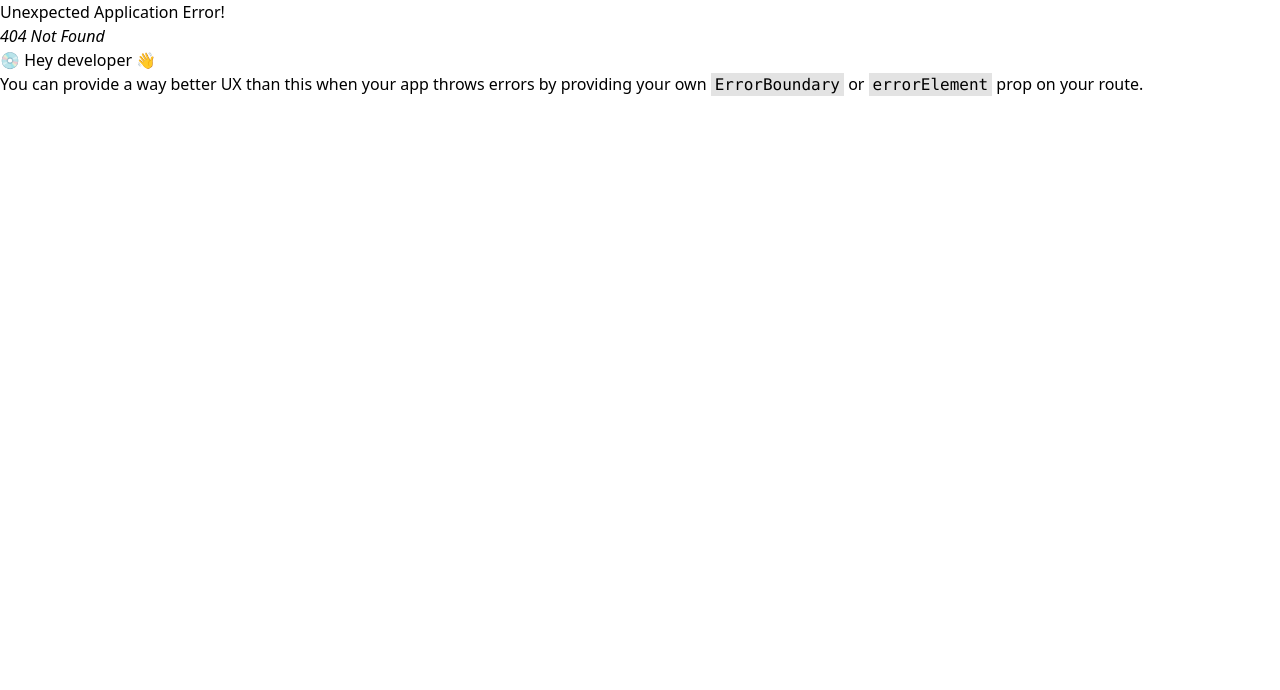
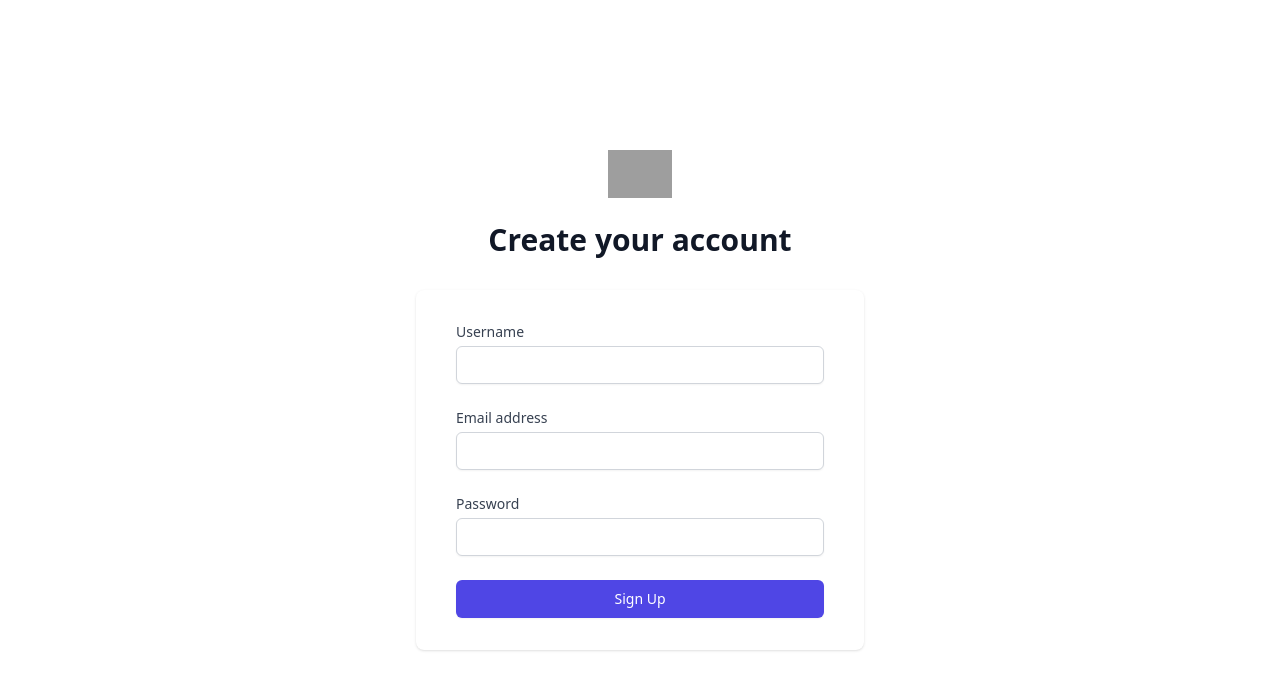
Before and after one commit to eb1mo/prime-ecommerce, a React (Create React App) app in the folder e-commerce-frontend/: page /auth/login in a window 1280 px wide. Before the commit this address had no page. Shown: the top 690 px of the page. Built offline with nearby package versions, Linux system fonts and the light colour scheme; grey boxes are pictures that could not be loaded; a web font is replaced by a local one.

Commit message:
ADD: Login Page

```diff
--- a/e-commerce-frontend/src/App.js
+++ b/e-commerce-frontend/src/App.js
@@ -1,6 +1,7 @@
 import "./App.css";
 import { RouterProvider, createBrowserRouter } from "react-router-dom";
 import Create from "./pages/auth/Create";
+import Login from "./pages/auth/Login";
 
 function App() {
   const router = createBrowserRouter([
@@ -10,6 +11,10 @@ function App() {
         {
           path: "create",
           element: <Create />
+        },
+        {
+          path: "login",
+          element: <Login />
         }
       ]
     }
--- a/e-commerce-frontend/src/pages/auth/Create.js
+++ b/e-commerce-frontend/src/pages/auth/Login.js
@@ -1,7 +1,7 @@
 import { Field, Form, Formik } from "formik";
 import React from "react";
 
-function Create() {
+function Login() {
   const onSubmit = (values) => {
     console.log(values);
 
@@ -26,20 +26,20 @@ function Create() {
 
   return (
     <>
-      <div className="min-h-lvh flex flex-col justify-center py-12 sm:px-6 lg:px-8">
+      <div className="flex flex-col justify-center py-12 min-h-lvh sm:px-6 lg:px-8">
         <div className="sm:mx-auto sm:w-full sm:max-w-md">
           <img
-            className="mx-auto h-12 w-auto"
+            className="w-auto h-12 mx-auto"
             src="https://i.ibb.co/XS7XpHP/e-commerce.png"
             alt="Workflow"
           />
-          <h2 className="mt-6 text-center text-3xl font-extrabold text-gray-900">
+          <h2 className="mt-6 text-3xl font-extrabold text-center text-gray-900">
             Create your account
           </h2>
         </div>
 
         <div className="mt-8 sm:mx-auto sm:w-full sm:max-w-md">
-          <div className="bg-white py-8 px-4 shadow sm:rounded-lg sm:px-10">
+          <div className="px-4 py-8 bg-white shadow sm:rounded-lg sm:px-10">
             <Formik initialValues={{}} onSubmit={onSubmit}>
               <Form className="space-y-6">
                 <div>
@@ -54,7 +54,7 @@ function Create() {
                       name="username"
                       type="text"
                       required
-                      className="appearance-none block w-full px-3 py-2 border border-gray-300 rounded-md shadow-sm placeholder-gray-400 focus:outline-none focus:ring-indigo-500 focus:border-indigo-500 sm:text-sm"
+                      className="block w-full px-3 py-2 placeholder-gray-400 border border-gray-300 rounded-md shadow-sm appearance-none focus:outline-none focus:ring-indigo-500 focus:border-indigo-500 sm:text-sm"
                     />
                   </div>
                 </div>
@@ -70,7 +70,7 @@ function Create() {
                       name="email"
                       type="email"
                       required
-                      className="appearance-none block w-full px-3 py-2 border border-gray-300 rounded-md shadow-sm placeholder-gray-400 focus:outline-none focus:ring-indigo-500 focus:border-indigo-500 sm:text-sm"
+                      className="block w-full px-3 py-2 placeholder-gray-400 border border-gray-300 rounded-md shadow-sm appearance-none focus:outline-none focus:ring-indigo-500 focus:border-indigo-500 sm:text-sm"
                     />
                   </div>
                 </div>
@@ -87,14 +87,14 @@ function Create() {
                       name="password"
                       type="password"
                       required
-                      className="appearance-none block w-full px-3 py-2 border border-gray-300 rounded-md shadow-sm placeholder-gray-400 focus:outline-none focus:ring-indigo-500 focus:border-indigo-500 sm:text-sm"
+                      className="block w-full px-3 py-2 placeholder-gray-400 border border-gray-300 rounded-md shadow-sm appearance-none focus:outline-none focus:ring-indigo-500 focus:border-indigo-500 sm:text-sm"
                     />
                   </div>
                 </div>
                 <div>
                   <button
                     type="submit"
-                    className="w-full flex justify-center py-2 px-4 border border-transparent rounded-md shadow-sm text-sm font-medium text-white bg-indigo-600 hover:bg-indigo-700 focus:outline-none focus:ring-2 focus:ring-offset-2 focus:ring-indigo-500">
+                    className="flex justify-center w-full px-4 py-2 text-sm font-medium text-white bg-indigo-600 border border-transparent rounded-md shadow-sm hover:bg-indigo-700 focus:outline-none focus:ring-2 focus:ring-offset-2 focus:ring-indigo-500">
                     Sign Up
                   </button>
                 </div>
@@ -107,4 +107,4 @@ function Create() {
   );
 }
 
-export default Create;
+export default Login;
```
